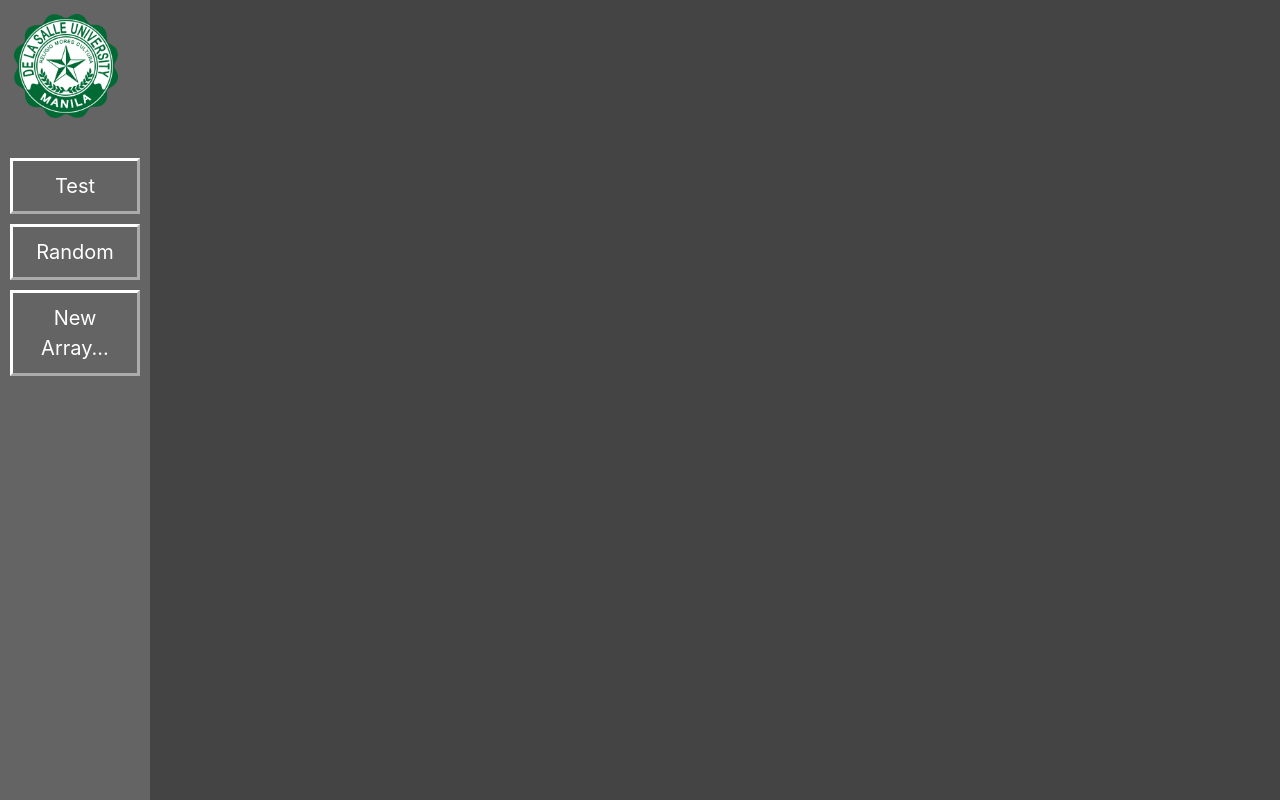
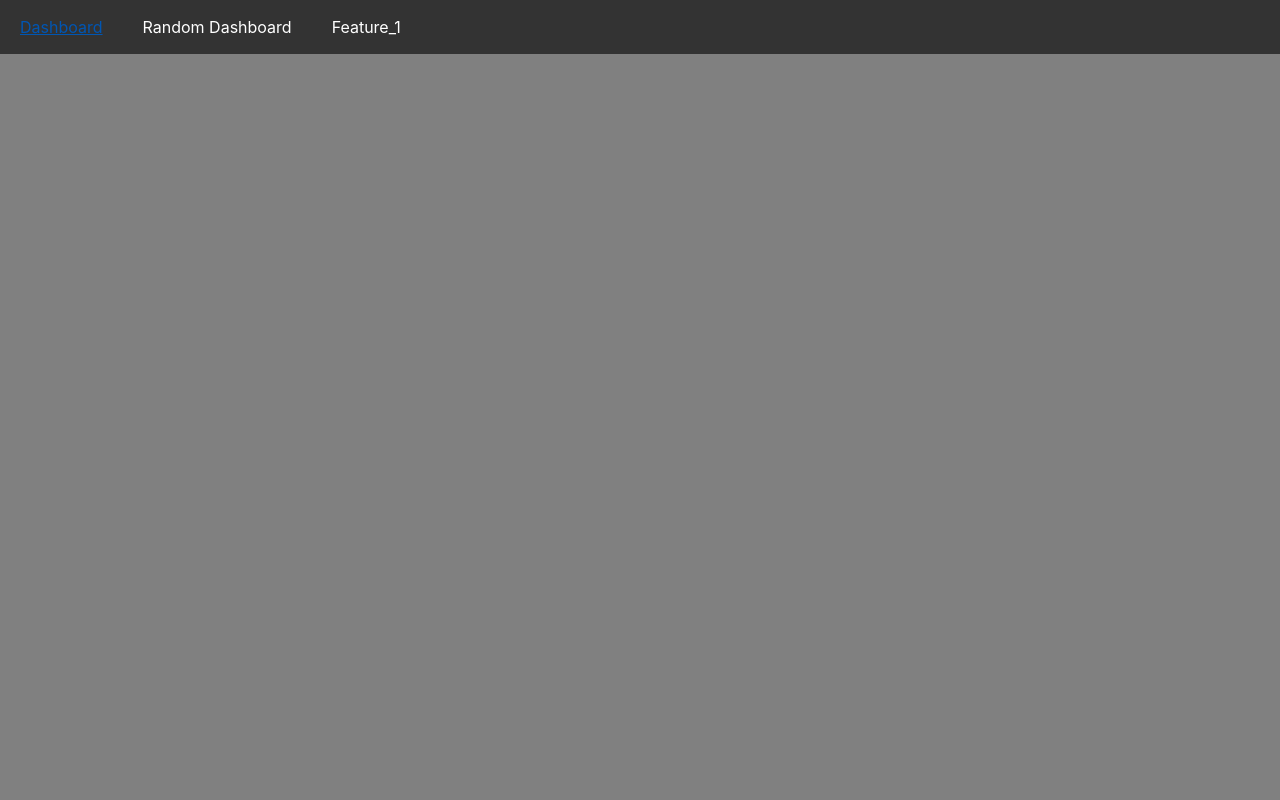
Before and after one commit to Santi-A/ThesisIOTdemo, a Django app: page / in a window 1280 px wide. Run offline with Django 3.2, Linux system fonts and the light colour scheme; data that the repository does not hold is empty; some libraries are stand-ins or nearby versions.

Commit message:
UI Improvements 2.0
New Layout, Fixed color, Added legends for each line in sensor dashboard.

```diff
--- a/mysite/static/css/dashboard.css
+++ b/mysite/static/css/dashboard.css
@@ -1,44 +1,40 @@
 body{
+    margin:0;
+    display: block;
+    background-color: gray;
+}
+
+.navBar{
+    margin-bottom: 10px;
+}
+
+.navBar-Content {
+    list-style-type: none;
     margin: 0;
     padding: 0;
-    background-color: #444444;
+    overflow: hidden;
+    background-color: #333;
+    position:static;
+    top:0;
+    width: 100%;
+    border-bottom: solid;
+    border-bottom-color: gray;
 }
 
-.sidebar{
-    height: 100%;
-    width: 150px;
-    position: fixed;
-    z-index: 1;
-    top: 0;
-    left: 0;
-    background-color: #646464;
-    overflow-x: hidden;
+.navBar-button {
+    float: left;
 }
 
-.sidebar-label{
-    padding: 10px;
-    font-size: 20px;
-    color: #FFF;
-    margin-bottom: 10px;
+.array-select {
     display: block;
-    margin: 20px;
+    color: white;
     text-align: center;
+    padding: 15px 20px;
+    text-decoration: none;
 }
 
-.sidebar a{
-    font-size: 20px;
-    color: #FFF;
-    display: block;
-    margin: 10px;
-    border-style: outset;
-    padding: 10px;
-    text-align: center;
+.mainArea{
+    width: 100%;
+    height: 100%;
+    background-color: gray;
 }
-
-.sidebar a:hover{
-    color: #999;
-}
-
-.content{
-    margin-left: 150px;
-}
--- a/mysite/static/html/compareChart.html
+++ b/mysite/static/html/compareChart.html
@@ -1,4 +1,4 @@
-<canvas id="chart" style="height:100%; width:100%; max-height: 300px;"></canvas>
+<canvas id="chart"></canvas>
 
 <script>
     var parentID = $("#chart").parent().attr('id');
--- a/mysite/templates/testmqtt/dashboard.html
+++ b/mysite/templates/testmqtt/dashboard.html
@@ -1,6 +1,8 @@
 <!DOCTYPE html>
 <html lang="en">
 <head>
+    <meta name="viewport" content="width=device-width, initial-scale=1, maximum-scale=1" />
+
     <meta charset="UTF-8">
     <title>Dashboard Demo</title>
     {% load static %}
@@ -11,13 +13,20 @@
     <script type='text/javascript' src="{% static 'js/chart.min.js' %}"></script>
 </head>
 <body>
-    <div class="sidebar">
-        <img src="/static/images/DLSU_Logo.png" style="height: 13%;display: block;margin: 14px;margin-bottom: 40px;"></img>
-        <a href="" class="array-select" id="Test">Test</a>
-        <a href="" class="array-select" id="Random">Random</a>
-        <a href="">New Array...</a>
+    <div class="navBar">
+        <ul class="navBar-Content">
+            <li class="navBar-button">
+                <a href="" class="array-select" id="Test">Dashboard</a>
+            </li>
+            <li class="navBar-button">
+                <a href="" class="array-select" id="Random">Random Dashboard</a>
+            </li>
+            <li class="navBar-button">
+                <a href="" class="array-select"  >Feature_1</a>
+            </li>
+        </ul>
     </div>
-    <div class="content-container">
+    <div class="mainArea">
         <div class="content"></div>
     </div>
     <script>
```
Also changed, not shown: mysite/static/css/dashContent.css (+34 -32 lines), mysite/static/html/sensorContainer.html (+24 -10 lines).
